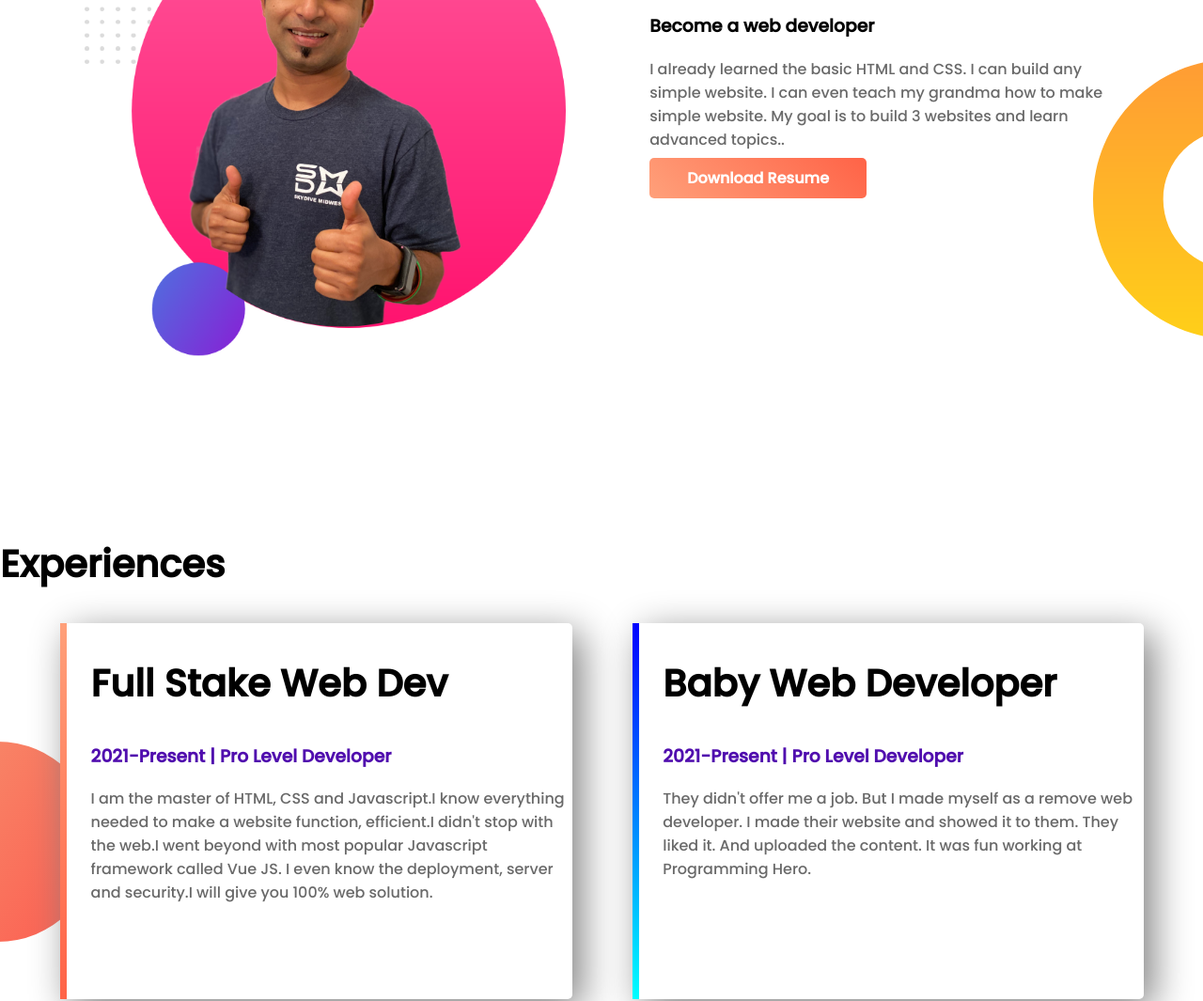
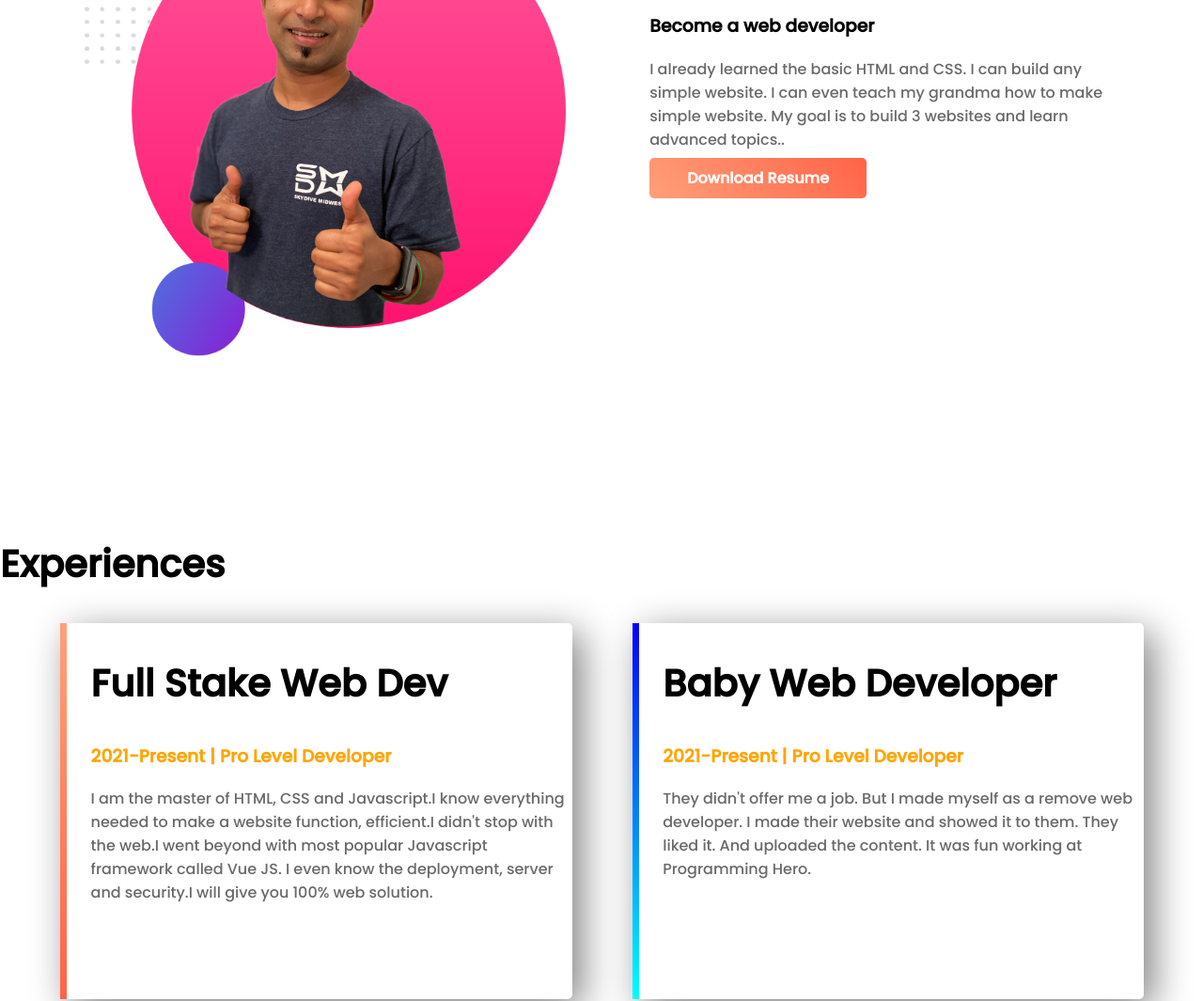
Before and after one commit to mohiuddin-likhon/my-protfolio, a plain HTML site: page index.html in a window 1280 px wide. Shown: the part 763-1828 px from the top of the page at 94% size. Drawn offline with Linux system fonts and the light colour scheme.

Commit message:
Comment done

```diff
--- a/index.html
+++ b/index.html
@@ -25,6 +25,8 @@
         </div>
    </section>
    <!-- Hearder Section End-->
+
+   <!--Dream Section Start-->
    <section  class="dream-area">
         <div class="half-width">
             <img src="images/jhankar2.png" alt="">
@@ -38,7 +40,9 @@
             <a class="anchor-button" target="-blank" href="https://www.linkedin.com/in/mohiuddinlikhon/">Download Resume</a>
         </div>
     </section>
-    <!--Experience Area Start-->
+    <!--Dream Section END-->
+
+    <!--Experience Section Start-->
     <section class="experience-area">
         <h2>Experiences</h2>
         <div id="full-stake" class="half-width single-experience">
@@ -53,10 +57,16 @@
             <p>They didn't offer me a job. But I made myself as a remove web developer. I made their website and showed it to them. They liked it. And uploaded the content. It was fun working at Programming Hero.</p>
          </div>
     </section>
-    <!--Experience Area END-->
+    <!--Experience Section END-->
+
+     <!-- Footer  Section Start-->
      <FOoter>
-         <P>© Mohiuddin-likhon 2021, a Programming Hero initiative.</P>
-     </FOoter>
+        <P>© Mohiuddin-likhon 2021, a Programming Hero initiative.</P>
+    </FOoter>
+
+     <!-- Footer  Section END-->
+
+
 
 </body>
 </html>
--- a/style.css
+++ b/style.css
@@ -4,7 +4,7 @@ body{
 
 }
 
-/* Top Area CSS End */
+/* Top Section CSS Start */
 
 section{
     height: 500px;
@@ -34,7 +34,7 @@ p{
     color: dimgray;
 }
 .orange-highlite{
-    color: rgb(80, 13, 174);;
+    color: orange;
 }
 .link-button{
     text-decoration: none;
@@ -44,10 +44,10 @@ p{
     color: #ffff;
     font-weight: 700;
 }
-/* Top Area CSS End */
+/* Top Section CSS End */
 
-/* Dream Area CSS start */
-.dream-area{
+/* Dream Section CSS start */
+.dream-Section{
     background-image: url(images/dream-bg.png);
     background-repeat: no-repeat;
     background-position: right;
@@ -61,11 +61,11 @@ p{
     color: white;
     font-weight: 700;
 }
-/* Dream Area CSS End */
+/* Dream Section CSS End */
 
-/* Experience Area CSS End */
+/* Experience Section CSS Start */
 
-.experience-area{
+.experience-Section{
     background-image: url(images/exp-bg.png);
     background-repeat: no-repeat;
     background-position: left;
@@ -88,8 +88,12 @@ p{
     border-image:linear-gradient(180deg,blue, cyan);
     border-image-slice: 1;
 }
-/* Experience Area CSS End */
+/* Experience Section CSS End */
+
+/* Footer Section Css Start*/
 footer P{
     text-align: center;
     font-size: 12px;
 }
+
+/* Footer Section CSS End*/
```
